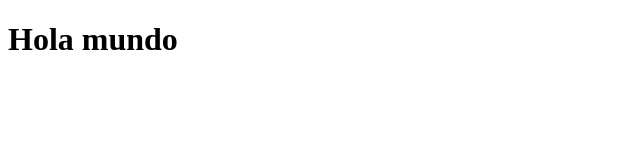
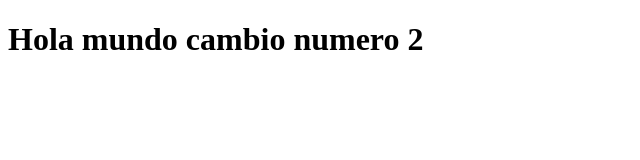
Before and after one commit to jhordan-front/pruebassh, a plain HTML site: page index.html in a window 1280 px wide. Shown: the whole page, without its empty margins (0-640 px from the left). Drawn offline with Linux system fonts and the light colour scheme.

Commit message:
agregamos texto

```diff
--- a/index.html
+++ b/index.html
@@ -6,6 +6,6 @@
     <title>Document</title>
 </head>
 <body>
-    <h1>Hola mundo</h1>
+    <h1>Hola mundo cambio numero 2</h1>
 </body>
 </html>
```
